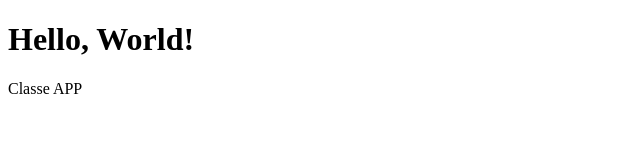
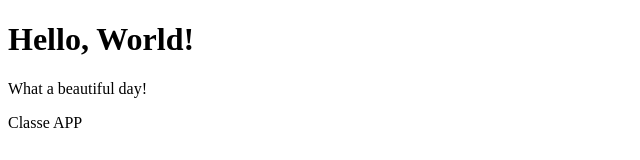
Before and after one commit to CristianRmb/react-exercises, a React (Create React App) app: page / in a window 1280 px wide. Shown: the top 160 px of the page, without its empty margins (0-640 px from the left). Built offline with nearby package versions, Linux system fonts and the light colour scheme.

Commit message:
es components-06

```diff
--- a/src/HelloWorld.js
+++ b/src/HelloWorld.js
@@ -3,6 +3,13 @@ import React from 'react'
 /* Write a `Hello` class components that renders the `"Hello, World!"` message within an `h1` tag. */
 export class HelloWorld extends React.Component{
   render(){
-    return <h1>Hello, World!</h1>
+    return (
+      <div>
+        <h1>Hello, World!</h1>
+        <p>What a beautiful day!</p>
+      </div>
+    );
   }
 }
+/* Modify the `Hello` component so that it shows a `p` tag below the `h1` tag with the message
+`"What a beautiful day!"`. */
```
